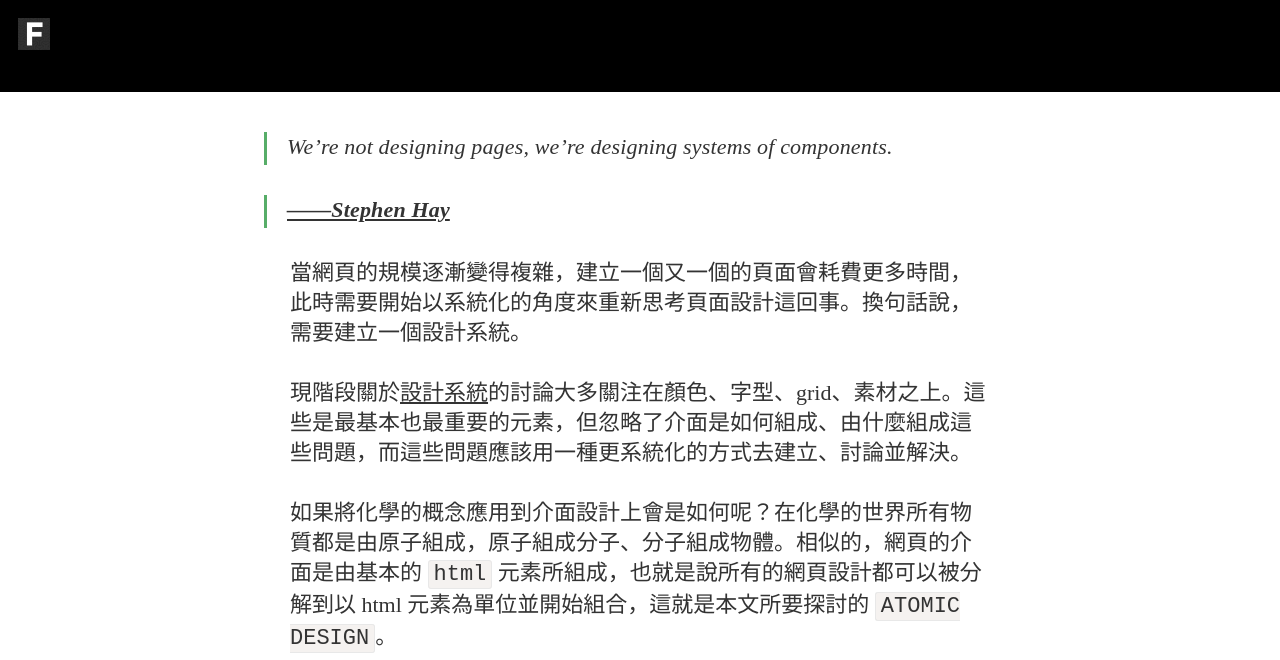
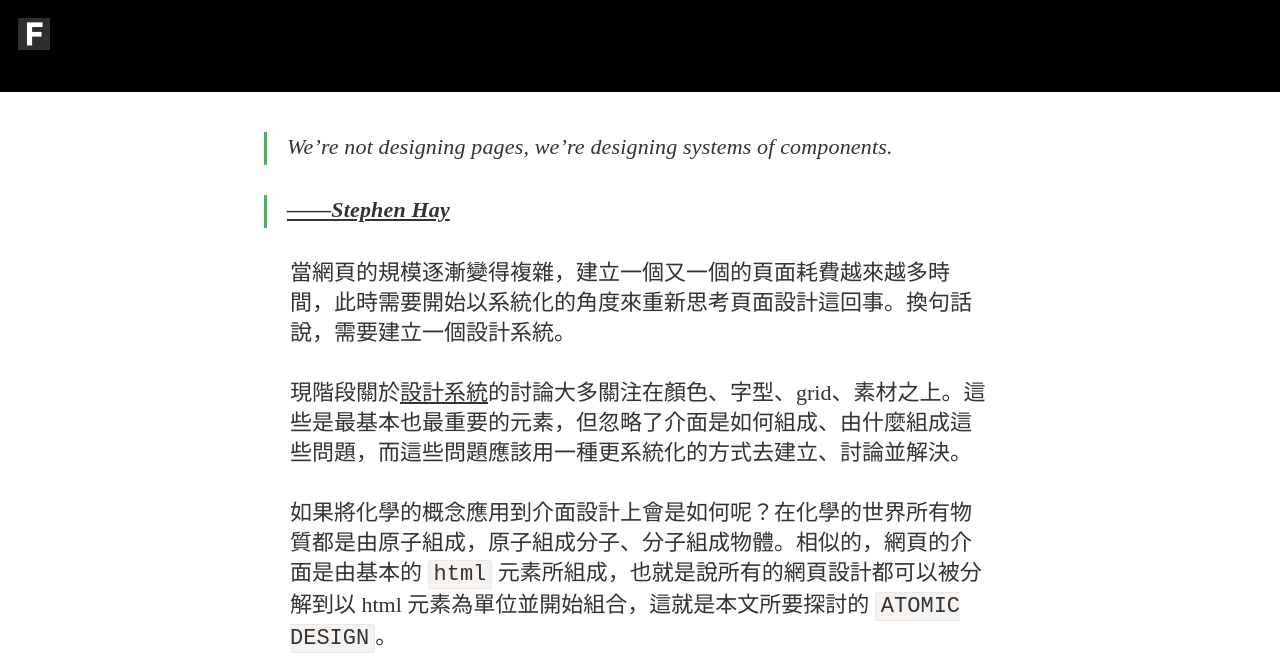
Before and after one commit to finfin/finfin.github.io, a Jekyll site: the page built from _posts/2014-12-24-atomic-design.markdown, in a window 1280 px wide and 900 px high, scrolled down 808 px, cut to the strip 0-660 px from the top of the window. Built offline with Jekyll 4.4.1, drawn with Linux system fonts in a browser that asks for light colours; nearby versions of some CDN libraries; some web fonts are replaced; Markdown is read by kramdown in place of the engine named in the settings; comment, search, counter and statistics services are not loaded; some of the changed text lies outside the part shown.

Commit message:
word fix

```diff
--- a/_posts/2014-12-24-atomic-design.markdown
+++ b/_posts/2014-12-24-atomic-design.markdown
@@ -15,7 +15,7 @@ excerpt: "當網頁的規模逐漸變得複雜，建立一個又一個的頁面
 
 > [***——Stephen Hay***](http://bradfrost.com/blog/mobile/bdconf-stephen-hay-presents-responsive-design-workflow/)
 
-當網頁的規模逐漸變得複雜，建立一個又一個的頁面會耗費更多時間，此時需要開始以系統化的角度來重新思考頁面設計這回事。換句話說，需要建立一個設計系統。
+當網頁的規模逐漸變得複雜，建立一個又一個的頁面耗費越來越多時間，此時需要開始以系統化的角度來重新思考頁面設計這回事。換句話說，需要建立一個設計系統。
 
 現階段關於[設計系統](http://24ways.org/2012/design-systems/)的討論大多關注在顏色、字型、grid、素材之上。這些是最基本也最重要的元素，但忽略了介面是如何組成、由什麼組成這些問題，而這些問題應該用一種更系統化的方式去建立、討論並解決。
 
```
Also changed, not shown: other parts of _posts/2014-12-24-atomic-design.markdown (+1 -1 lines).
